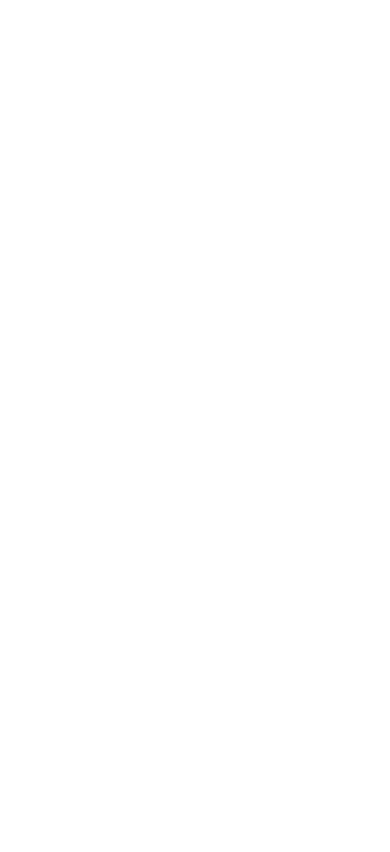
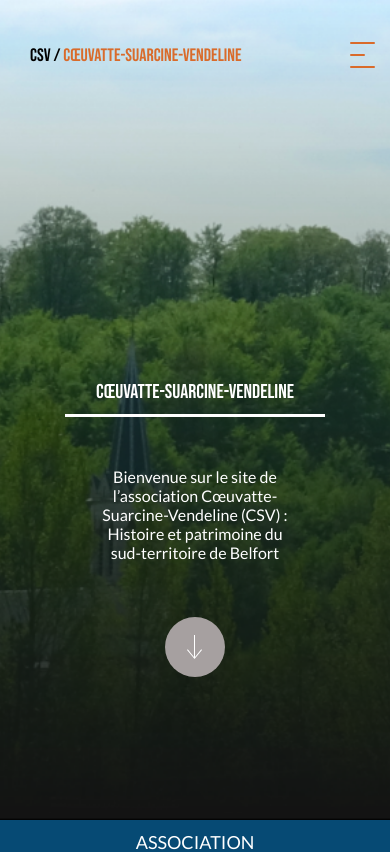
Before and after one commit to marinebrdesign/CSV, a Vue app: page / in a window 390 px wide. Shown: the top 852 px of the page. Built offline with nearby package versions, Linux system fonts and the light colour scheme.

Commit message:
barre de navigation responsive

```diff
--- a/src/assets/styles/style_mise_en_page.css
+++ b/src/assets/styles/style_mise_en_page.css
@@ -126,7 +126,7 @@
 /*----------Présentation---------*/
 
 .presentation h1 {
-    width: 250px;
+    width: 260px;
     border-bottom: 3px #ffffff solid;
     margin: 0 auto 50px auto ;
     text-align: center;
@@ -137,7 +137,7 @@
 .presentation p {
     text-align: center;
     font-size: 18px;
-    margin: 20px 20px 40px 20px;
+    margin: 20px 30px 40px 30px;
 }
 
 .presentation svg {
@@ -196,21 +196,9 @@
     padding: 0 15px 0 15px;
 }
 
-
-.image_background {
-    background-image: url("../../img/BG.png");
-    background-color: black;
-    background-position: center;
-    background-repeat: no-repeat;
-    display: block;
-    width: 100%;
-    height: 590px;
-    position: relative;
-}
-
 .presentation {
     position: relative;
-    top: 150px;
+    top: 300px;
 }
 
 /*----------Pages liens---------*/
@@ -554,6 +542,47 @@
     .rejoindre h1, .form_contact h1, .rejoindre p {
         text-align: center;
     }
+
+    .image_background {
+        background-image: url("../../img/bg_2.png");
+        background-color: black;
+        background-position: center;
+        background-repeat: no-repeat;
+        background-size: cover;
+        display: block;
+        width: 100%;
+        height: 1000px;
+        position: relative;
+    }
+
+    .decouvrez{
+        background-color:black;
+        width: 80%;
+        border-radius: 20px;
+        margin: 0 auto 20px auto;
+        padding: 30px 10px 20px 10px;
+    }
+
+    .decouvrez a {
+        display: none;
+    }
+
+    .decouvrez h1 {
+        color: white;
+    }
+
+    .decouvrez svg {
+        color: white;
+    }
+
+    .presentation p {
+        font-size: 22px;
+        margin: 20px 100px 40px 100px;
+    }
+
+    .presentation h1 {
+        font-size: 26px;
+    }
 }
 
 @media screen and (max-width: 1200px) {
@@ -599,6 +628,11 @@
     .rejoindre p {
         padding: 0 100px 15px 100px;
     }
+
+    .image_background {
+        height: 820px;
+        background-size: cover;
+    }
 }
 
 @media screen and (max-width: 992px) {
@@ -633,12 +667,15 @@
         height: 100%;
     }
 
-    .rejoindre p {
+    .presentation p {
         padding: 0 70px 15px 70px;
+        font-size: 18px;
     }
 
+    .presentation h1 {
+        font-size: 22px;
+    }
 }
-
 @media screen and (max-width: 768px) {
     .association {
         width: 95%;
@@ -722,7 +759,36 @@
         margin: auto 0;
     }
 
+    .decouvrez{
+        background-color: white;
+        width: 80%;
+        border-radius: 20px;
+        margin: 0 auto 20px auto;
+        padding: 30px 10px 20px 10px;
+    }
+
+    .decouvrez a {
+        display: block;
+    }
+
+
+    .decouvrez h1 {
+        color: black;
+    }
+
+    .presentation p {
+        font-size: 16px;
+        margin: 20px 30px 40px 30px;
+    }
+
+    .presentation h1 {
+        font-size: 20px;
+    }
 }
 @media screen and (max-width: 480px) {
 
+    .image_background {
+        background-image: url("../../img/BG.png");
+    }
+
 }
--- a/src/assets/styles/styles_graphiques.css
+++ b/src/assets/styles/styles_graphiques.css
@@ -42,3 +42,26 @@
     -webkit-transform: rotate(45deg);
     -o-transform: rotate(45deg);
 }
+
+/*---------Responsive------*/
+
+@media screen and (max-width: 3000px) {
+    .svg_decouvrez g {
+        fill: #FFFFFF;
+    }
+}
+
+@media screen and (max-width: 1200px) {
+}
+
+@media screen and (max-width: 992px) {
+}
+
+@media screen and (max-width: 768px) {
+    .svg_decouvrez g {
+        fill: black;
+    }
+}
+@media screen and (max-width: 480px) {
+
+}
--- a/src/components/c-header.vue
+++ b/src/components/c-header.vue
@@ -1,53 +1,30 @@
 <template>
         <div>
 <header>
-
-  <div class="nav-toggle" onclick="document.documentElement.classList.toggle('menu-open')">
-    <div class="nav-toggle-bar"></div>
-  </div>
-  <h3>CSV / <span>CŒUVATTE-SUARCINE-VENDELINE</span></h3>
-  <nav class="menu">
-    <h3>CSV / <span>CŒUVATTE-SUARCINE-VENDELINE</span></h3>
-    <ul>
-      <li><router-link to="/accueil" onclick="document.documentElement.classList.toggle('menu-open')">ACCUEIL</router-link></li>
-        <li><router-link to="/association" onclick="document.documentElement.classList.toggle('menu-open')">ASSOCIATION</router-link></li>
-        <li><router-link to="/editions" onclick="document.documentElement.classList.toggle('menu-open')">ÉDITIONS</router-link></li>
-        <li><router-link to="/communes" onclick="document.documentElement.classList.toggle('menu-open')">NOS COMMUNES</router-link></li>
-        <li><router-link to="/press_book" onclick="document.documentElement.classList.toggle('menu-open')">PRESS BOOK</router-link></li>
-        <li><router-link to="/liens" onclick="document.documentElement.classList.toggle('menu-open')">LIENS</router-link></li>
-    </ul>
-  </nav>
-  <!--<nav class="navbar" role="navigation">
-    <div class="navbar__logo">CSV / <span>CŒUVATTE-SUARCINE-VENDELINE</span></div>
+  <nav class="navbar" role="navigation" :class="showNav?'show-nav':''">
+    <div class="navbar__logo"><div class="csv">CSV /</div> <span>CŒUVATTE-SUARCINE-VENDELINE</span></div>
     <ul class="navbar__links">
-      <li class="navbar__link"><router-link to="/accueil">ACCUEIL</router-link></li>
+      <!--<li class="navbar__logo"><div class="csv_2">CSV / <span>CŒUVATTE-SUARCINE-VENDELINE</span></div><li>-->
+      <li class="navbar__link"><router-link to="/">ACCUEIL</router-link></li>
       <li class="navbar__link"><router-link to="/association">ASSOCIATION</router-link></li>
       <li class="navbar__link"><router-link to="/editions">ÉDITIONS</router-link></li>
       <li class="navbar__link"><router-link to="/communes">COMMUNES</router-link></li>
       <li class="navbar__link"><router-link to="/press_book">PRESS BOOK</router-link></li>
       <li class="navbar__link"><router-link to="/liens">LIENS</router-link></li>
     </ul>
-    <button class="burger">
+    <button class="burger" @click="toggleMenu">
       <span class="bar"></span>
     </button>
-  </nav>-->
+  </nav>
 </header>
 
 </div>
 </template>
 <script>
-/*function toggleMenu () {
-  const navbar = document.querySelector('.navbar');
-  const burger = document.querySelector('.burger');
-  burger.addEventListener('click', () => {
-    navbar.classList.toggle('show-nav');
-  })
-}
-toggleMenu();*/
-
 export default {
   data(){
     return {
+      showNav: false,
     }
   },
   mounted(){
@@ -56,6 +33,9 @@
     });*/
   },
   methods:{
+    toggleMenu() {
+      this.showNav = !this.showNav
+    }
   },
 }
 </script>
@@ -66,158 +46,215 @@
   font-weight: 400;
 }
 
-/*variables*/
-
-
-
-/*reset*/
-* {
-  box-sizing: border-box;
-  outline: none;
-  margin:0;
-  padding: 0;
+.navbar__logo {
+  font-family: "Bebas Neue";
+  font-size: 18px;
+  padding-left: 20px;
+  z-index: 4;
 }
 
-ul {
-  list-style: none;
-}
-/*basic style*/
-
-/*navbar*/
-.navbar {
-  display: flex;
-  align-items: center;
-  justify-content: space-between;
-  height: 65px;
-  padding: 10px;
-  background: black;
-  color: #FFFFFF;
+.csv, span, .csv_2 {
+  display: inline-block;
 }
 
+/* Variables */
+
+/* Reset */
+* {
+  box-sizing:border-box;
+  outline:none;
+  margin:0;
+  padding:0;
+}
+ul {
+  list-style:none;
+}
+/* Navbar */
+.navbar {
+  display:flex;
+  align-items:center;
+  justify-content:space-between;
+  padding:10px;
+  background: black;
+  color: white;
+}
 .navbar__links {
-  display: flex;
-}
-
-.navbar__link {
-  padding:0 10px;
-}
-
-.navbar__link > a {
-  color: white;
-  text-decoration: none;
-}
-
-.burger {
-  display: none;
+  display:flex;
 }
 
 
-/*small devices*/
-@media screen and (max-width: 7067.98px) {
-  .navbar__links {
-    display: flex;
-    flex-direction: column;
-    width: 100%;
-    height: calc(100vh - 65px);
-    position: absolute;
-    top: 65px;
-    right: 0;
-    background: #000000;
-    transition:all .5s ease-in-out ;
+.navbar__link > a {
+  color:white;
+  text-decoration:none;
+  font-family: "Bebas Neue";
+  font-size: 18px;
+}
+
+.navbar__link > a:hover {
+  color:#D96B2B;
+}
+.burger {
+  display:none;
+}
+
+/*  Small device */
+@media screen and (max-width:767.98px) {
+  .csv, .csv_2 {
+    color: black;
   }
 
-  .show-nav .navbar__links {
-    width: 100%;
+  .navbar {
+    display:flex;
+    align-items:center;
+    justify-content:space-between;
+    padding:40px 10px 10px 10px;
+    background: transparent;
+    color: white;
   }
 
+  .navbar__links {
+    overflow:hidden;
+    display:flex;
+    flex-direction:column;
+    width:0;
+    /*height:calc(110vh - 65px);*/
+    top:0;
+    right:0;
+    bottom: 0;
+    left: 0;
+    background:white;
+    transform: translateX(110%);
+    transition: all .5s ease-in-out;
+    z-index: 2;
+    align-items: center;
+    justify-content: center;
+    position: fixed;
+  }
+  .show-nav .navbar__links {
+
+    width:100vw;
+    transform: translateX(0);
+  }
+  .navbar__link {
+    transform: translateX(101%);
+    transition: all .5s ease-in-out;
+  }
+
+  .show-nav .navbar__link  {
+    transform: translateX(0);
+  }
   .navbar__link > a {
-    display: block;
-    padding: 1rem;
-    transition:all .4s ease-in-out;
+    display:block;
+    padding:1rem;
+    font-size:1.6rem;
+    color:black;
+    transition: all .4s ease-in-out;
   }
 
   .navbar__link > a:hover {
-    display: block;
-    padding-left: 2rem;
-    letter-spacing: 5px;
+    padding-left:2rem;
+    letter-spacing:5px;
   }
-  /*toggle menu*/
+
+  /* Toggle menu */
   .burger {
-    display: block;
-    position: relative;
-    padding: 0;
-    width: 45px;
-    height: 45px;
-    border: none;
-    background: transparent;
-    cursor: pointer;
+    display:block;
+    position:relative;
+    padding:0;
+    width:30px;
+    height:30px;
+    border:none;
+    background:transparent;
+    cursor:pointer;
+    z-index: 4;
   }
   .bar {
-    display: block;
-    width: 45px;
-    height: 4px;
-    background: #D96B2B;
-    border-radius: 3px;
-    transition:all .5s ease-in-out ;
+    display:block;
+    width:15px;
+    height:2.5px;
+    border-radius:3px;
+    background:#D96B2B;
+    transition: all .5s ease-in-out;
+  }
+  .bar::before, .bar::after {
+    content:"";
+    width:25px;
+    height:2.5px;
+    position:absolute;
+    left:0;
+    background:#D96B2B;
+    border-radius:3px;
+    transition: all .5s ease-in-out;
+  }
+  .bar::before {
+    transform:translateY(-12px);
+  }
+  .bar::after {
+    transform:translateY(12px);
+  }
+  .show-nav .bar {
+    width:0;
+    background:transparent;
+  }
+  .show-nav .bar::before {
+    transform:rotate(45deg);
+  }
+  .show-nav .bar::after {
+    transform:rotate(-45deg);
   }
 
-  .show-nav .bar {
-    width: 0;
-    background: transparent;
+  /* Animations */
+  .show-nav .first {
+    transition: all 1s ease-out;
   }
-
-  .bar::before, .bar::after{
-    content: "";
-    width: 45px;
-    height: 4px;
-    position: absolute;
-    left: 0;
-    background: #D96B2B;
-    border-radius: 3px;
-    transition:all .5s ease-in-out ;
+  .show-nav .second {
+    transition: all 1.1s ease-out;
   }
-
-  .bar::before {
-    transform: translateY(-12px);
+  .show-nav .third {
+    transition: all 1.2s ease-out;
   }
-
-  .show-nav .bar::before {
-    transform: rotate(45deg);
+  .show-nav .four {
+    transition: all 1.3s ease-out;
   }
-
-  .bar::after {
-    transform: translateY(12px);
-  }
-
-  .show-nav .bar::after {
-    transform: rotate(-45deg);
+  .show-nav .fifth {
+    transition: all 1.4s ease-out;
   }
 }
 
-
-
-/*animations*/
-
-/*medium devices*/
-
-@media screen and (min-width: 7068px){
+/*  Medium device*/
+@media screen and (min-width:768px) {
   .navbar__link > a::after {
-    display: block;
-    content: "";
-    width: 0;
-    height: 1px;
-    background: #D96B2B;
+    display:block;
+    content:"";
+    width:0;
+    height:1px;
+    background:#D96B2B;
     transition:width .4s;
   }
-
-  .navbar__link:hover >a:hover {
-    color: #D96B2B;
+  .navbar__link:hover > a::after {
+    width:100%;
   }
 
-  .navbar__link:hover >a::after {
-    width: 100%;
-    color: #D96B2B;
+  .navbar__link {
+    padding:0 10px;
   }
 
+  .csv , .csv_2{
+    color: white;
+  }
+
+  .navbar {
+    display:flex;
+    align-items:center;
+    justify-content:space-between;
+    padding:10px;
+    font-size:1.1rem;
+    background: black;
+    color: white;
+  }
+
+  .csv_2 {
+    display: none;
+  }
 }
 </style>
--- a/src/router/index.js
+++ b/src/router/index.js
@@ -16,7 +16,7 @@
 
 const routes = [
   {
-    path: '/accueil',
+    path: '/',
     name: 'Accueil',
     component: Accueil,
   },
```
Also changed, not shown: 1 other file (tests, documents, lock files or other folders).
